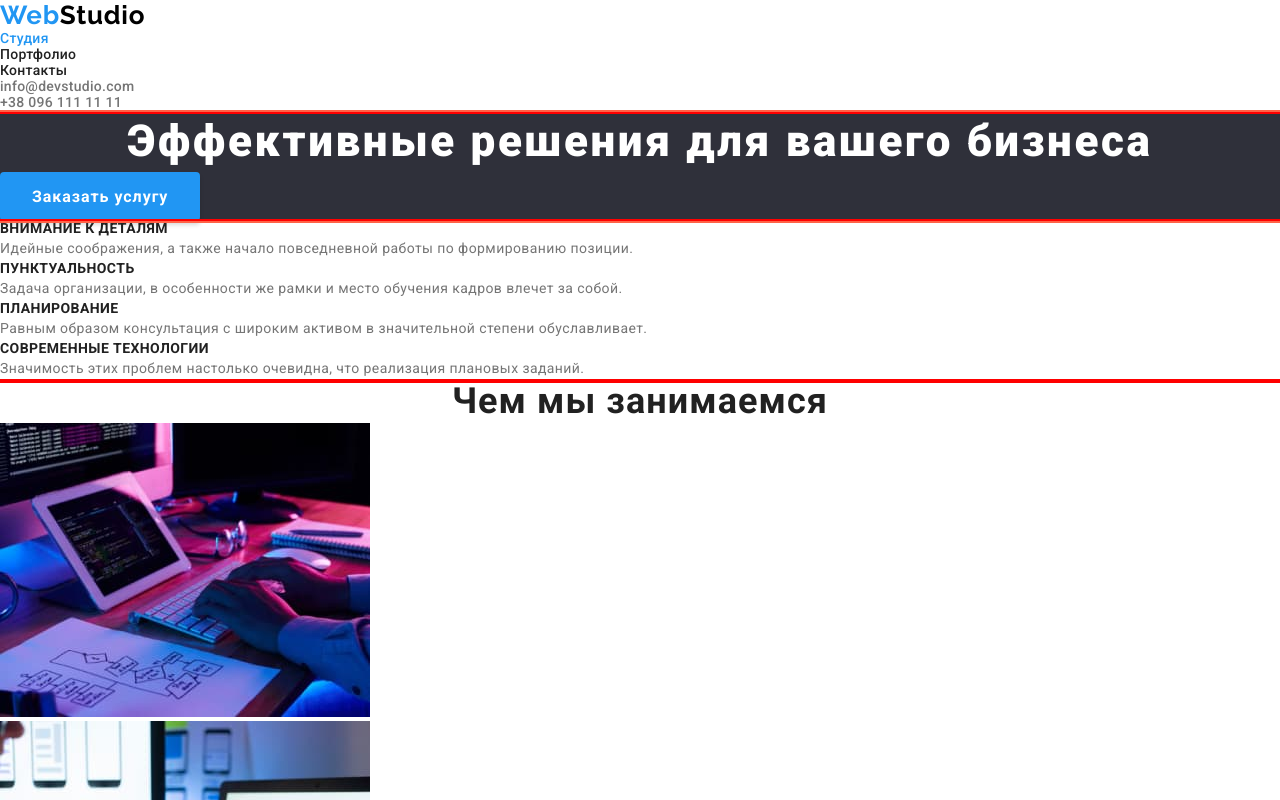
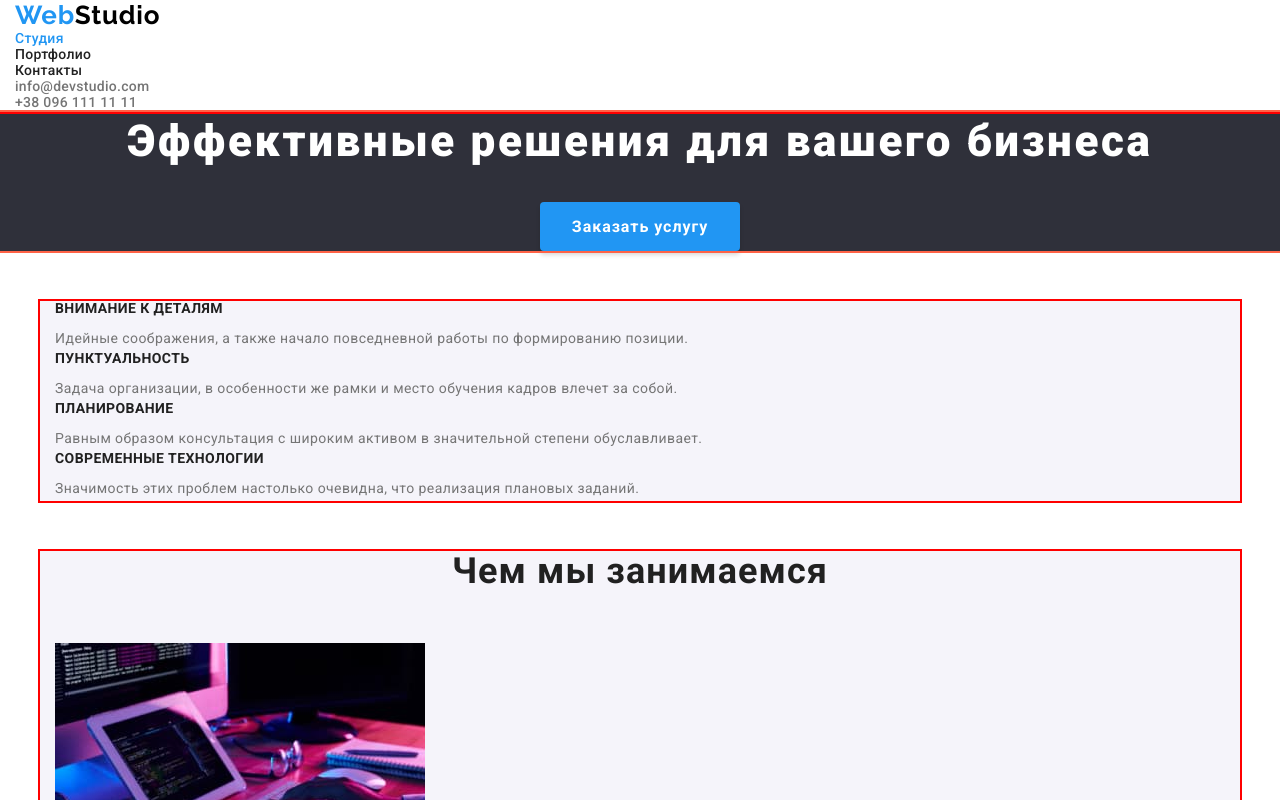
Before and after one commit to Denys-Saveliev/goit-markup-hw-03, a plain HTML site: page index.html in a window 1280 px wide. Shown: the top 800 px of the page. Drawn offline with nearby package versions, Linux system fonts and the light colour scheme.

Commit message:
adding margins to content

```diff
--- a/css/styles.css
+++ b/css/styles.css
@@ -17,11 +17,11 @@ body {
     font-style: normal;
 }
 
-/* h1, h2, h3, p {
+h1, h2, h3, p, ul{
     margin: 0;
     padding: 0;
 
-} */
+}
 
 .title-hidden {
     position:absolute;
@@ -37,7 +37,17 @@ body {
 /* header */
 
 .container {
+    width: 1200px;
+    padding-left: 15px;
+    padding-right: 15px;
+    margin-left: auto;
+    margin-right: auto;
     outline: 2px solid red;
+}
+
+.section {
+    margin-top: 0;
+    margin-bottom: 50px;
 }
 
 .header .link {
@@ -99,34 +109,36 @@ body {
 /* Effective solutions for your business */
 
 .hero {
+    text-align: center;
     background-color: var(--hero-footer-bg-color);
     outline: 2px solid tomato;
 }
 
 .hero-title {
-     margin: 0;
-     padding: 0;
+    margin-bottom: 30px;
 
     font-weight: 900;
     font-size: 44px;
     line-height: 1.36;
+    letter-spacing: 0.06em;
+
     color: var(--hero-text-color);
-    letter-spacing: 0.06em;
-    text-align: center;
+
 }
 
 .hero-btn {
+    margin-right: auto;
+    margin-left: auto;
     padding: 10px 32px;
     font-weight: 700;
     font-size: 16px;
     line-height: 1.87;
     cursor: pointer;
-    text-align: center;
     letter-spacing: 0.06em;
-    display: flex;
     box-shadow: 0px 4px 4px rgba(0, 0, 0, 0.15);
     border-radius: 4px;
     border: transparent;
+
     background-color: var(--accent-color);
     color: var(--hero-text-color);
 }
@@ -139,7 +151,7 @@ body {
 /* main content */
 
 .section-title,
-.particular-qualities,
+.qualities-subtitle,
 .section-team-name {
     color: var(--title-text-color);
     letter-spacing: 0.03em;
@@ -148,18 +160,14 @@ body {
 /* particular qualities */
 
 .section-title {
-    margin: 0;
-    padding: 0;
     font-weight: 700;
     font-size: 36px;
     line-height: 1.16;
     text-align: center;
 }
 
-.particular-qualities {
-    margin: 0;
-    padding: 0;
-
+.qualities-subtitle {
+    margin-bottom: 10px;
     font-weight: 700;
     font-size: var(--primary-font-size);
     line-height: 1.14;
@@ -167,8 +175,6 @@ body {
 }
 
 .qualities-text {
-    margin: 0;
-    padding: 0;
 
     font-weight: 400;
     font-size: var(--primary-font-size);
@@ -178,24 +184,28 @@ body {
 
 /* what we doing */
 
+.whatwedo {
+    margin-bottom: 50px;
+}
+
 /* our team */
+
+.our-team {
+    margin-bottom: 50px;
+}
 
 .section>.container {
     background-color: var(--secondary-bg-color);
 }
 
 .section-team-name {
-    margin: 0;
-    padding: 0;
-
+    margin-bottom: 10px;
     font-weight: 500;
     font-size: 16px;
     line-height: 1.18;
 }
 
 .section-team-position {
-    margin: 0;
-    padding: 0;
     font-weight: 400;
     font-size: 16px;
     line-height: 1.18;
@@ -235,8 +245,6 @@ body {
 }
 
 .address-list {
-    margin: 0;
-    padding: 0;
     list-style: none;
 }
 
@@ -258,14 +266,31 @@ body {
 
 /* Портфолио */
 
+.container-filter {
+    width: 1200px;
+    padding-right: 15px;
+    padding-left: 15px;
+    margin-right: auto;
+    margin-left: auto;
+    margin-top: 94px;
+    margin-bottom: 94px;
+
+    outline: 2px solid black;
+}
 
 .filter {
     display: flex;
+    justify-content: center;
     margin-bottom: 34px;
+}
+
+.filter-item {
+    list-style: none;
 }
 
 
 .filter-btn {
+    margin-bottom: 50px;
     padding: 6px 24px;
     border-radius: 4px;
     min-width: 73px;
@@ -278,6 +303,10 @@ body {
     cursor: pointer;
     color: var(--title-text-color);
     background: #F5F4FA;
+}
+
+.filter-item:not(:last-child) {
+    margin-right: 9px;
 }
 
 .filter .current {
@@ -303,6 +332,7 @@ body {
 
 
 .cards-title {
+    margin-bottom: 4px;
     color: var(--title-text-color);
 }
 
--- a/index.html
+++ b/index.html
@@ -39,7 +39,7 @@
     <main>
        <!--Effective solutions for your business-->
 
-        <section class="hero">
+        <section class="section hero">
             <h1 class="hero-title">Эффективные решения для вашего бизнеса</h1>
             <button type="button" class="hero-btn">Заказать услугу</button>
         </section>
@@ -47,26 +47,44 @@
 
         <!--Particular qualities-->
 
-        <section class="section container">
+        <section class="section">
+            <div class="container">
                 <h2 class="section-title title-hidden">Характеристики ведения бизнеса</h2>
                 <ul class="section-qualities list">
-                <li><h3 class="particular-qualities">Внимание к деталям</h3><p class="qualities-text">Идейные соображения, а также начало повседневной работы по формированию позиции.</p></li>
-                <li><h3 class="particular-qualities">Пунктуальность</h3><p class="qualities-text">Задача организации, в особенности же рамки и место обучения кадров влечет за собой.</p></li>
-                <li><h3 class="particular-qualities">Планирование</h3><p class="qualities-text">Равным образом консультация с широким активом в значительной степени обуславливает.</p></li>
-                <li><h3 class="particular-qualities">Современные технологии</h3><p class="qualities-text">Значимость этих проблем настолько очевидна, что реализация плановых заданий.</p></li>
+                    <li>
+                        <h3 class="qualities-subtitle">Внимание к деталям</h3>
+                        <p class="qualities-text">Идейные соображения, а также начало повседневной работы по формированию позиции.</p>
+                    </li>
+                    <li>
+                        <h3 class="qualities-subtitle">Пунктуальность</h3>
+                        <p class="qualities-text">Задача организации, в особенности же рамки и место обучения кадров влечет за собой.
+                        </p>
+                    </li>
+                    <li>
+                        <h3 class="qualities-subtitle">Планирование</h3>
+                        <p class="qualities-text">Равным образом консультация с широким активом в значительной степени обуславливает.
+                        </p>
+                    </li>
+                    <li>
+                        <h3 class="qualities-subtitle">Современные технологии</h3>
+                        <p class="qualities-text">Значимость этих проблем настолько очевидна, что реализация плановых заданий.</p>
+                    </li>
                 </ul>
+            </div>
         </section>
 
 
         <!--What we doing-->
 
-        <section class="section container">
-            <h2 class="section-title">Чем мы занимаемся</h2>
+        <section class="section">
+            <div class="container">
+                <h2 class="section-title whatwedo">Чем мы занимаемся</h2>
                 <ul class="list">
                     <li><img src="./images/whatwedo.jpg" width="370" alt="Чем мы занимаемся"></li>
                     <li><img src="./images/whatwedo2.jpg" width="370" alt="Чем мы занимаемся"></li>
                     <li><img src="./images/whatwedo3.jpg" width="370" alt="Чем мы занимаемся"></li>
                 </ul>
+            </div>
         </section>
 
 
@@ -75,7 +93,7 @@
         <section class="section">
 
             <div class="container">
-                <h2 class="section-title">Наша команда</h2>
+                <h2 class="section-title our-team">Наша команда</h2>
                 <ul class="section-team list">
                     <li>
                         <img src="./images/ourteam.jpg" width="270" alt="Игорь Демьяненко">
```
Lines whose indentation alone changed are shown as unchanged.
